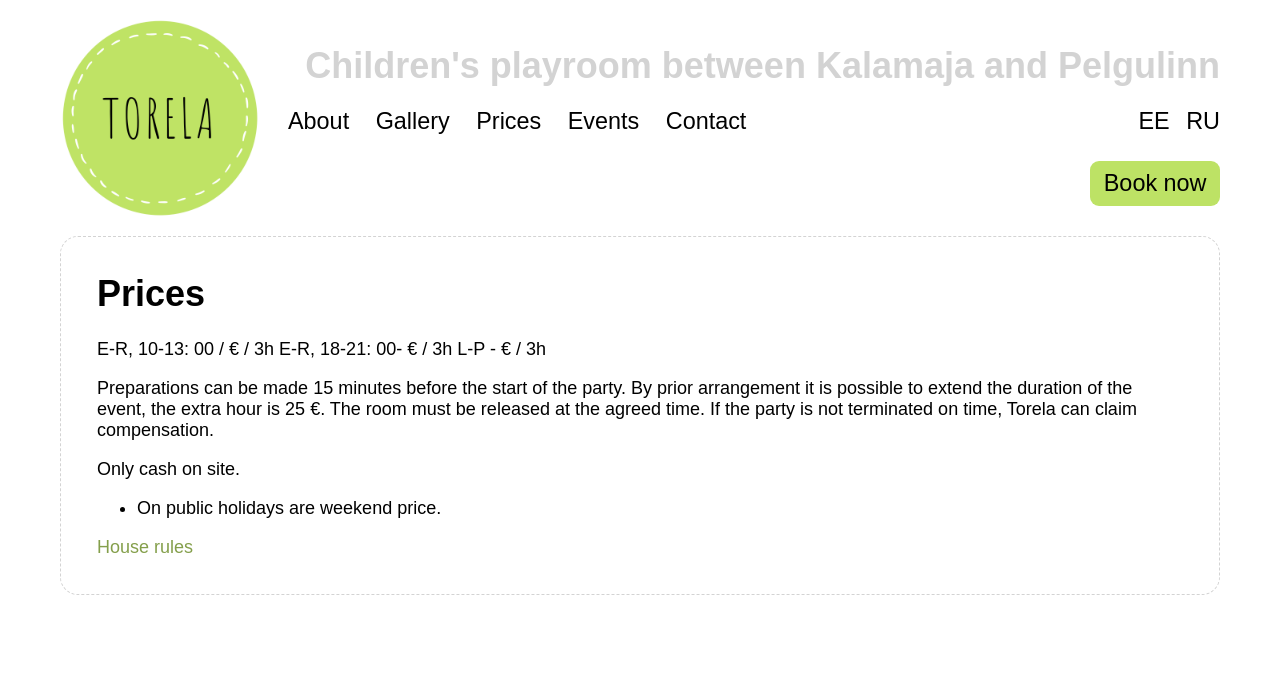
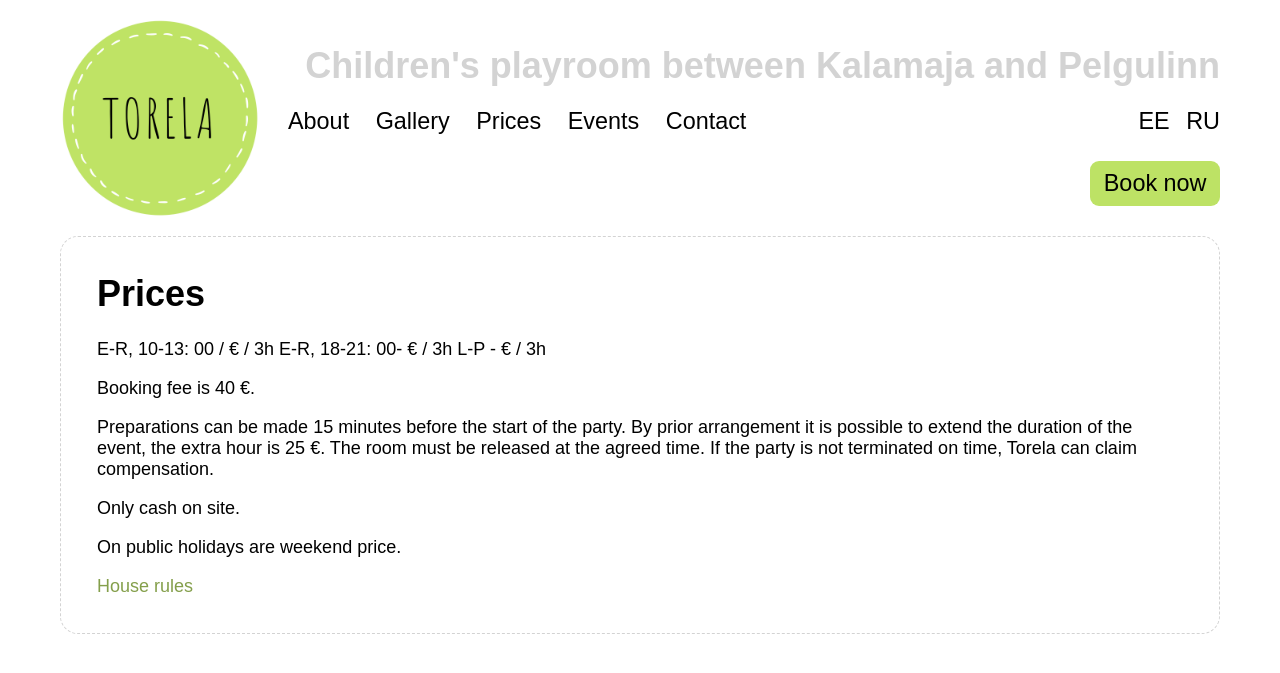
Before and after one commit to mypsik/torela, a Jekyll site: the page built from en/prices/index.md, in a window 1280 px wide. Shown: the top 673 px of the page. Built offline with Jekyll 4.4.1, drawn with Linux system fonts in a browser that asks for light colours; a script that is not in the unit is left out.

Commit message:
lisasin broneerimistasu

```diff
--- a/en/prices/index.md
+++ b/en/prices/index.md
@@ -10,12 +10,14 @@ E-R, 10-13: 00 / € / 3h
 E-R, 18-21: 00- € / 3h
 L-P - € / 3h
 
+Booking fee is 40 €.
+
 Preparations can be made 15 minutes before the start of the party.
 By prior arrangement it is possible to extend the duration of the event, the extra hour is 25 €.
 The room must be released at the agreed time. If the party is not terminated on time, Torela can claim compensation.
 
 Only cash on site.
 
-* On public holidays are weekend price.
+On public holidays are weekend price.
 
 [House rules](/en/rules/)
```
